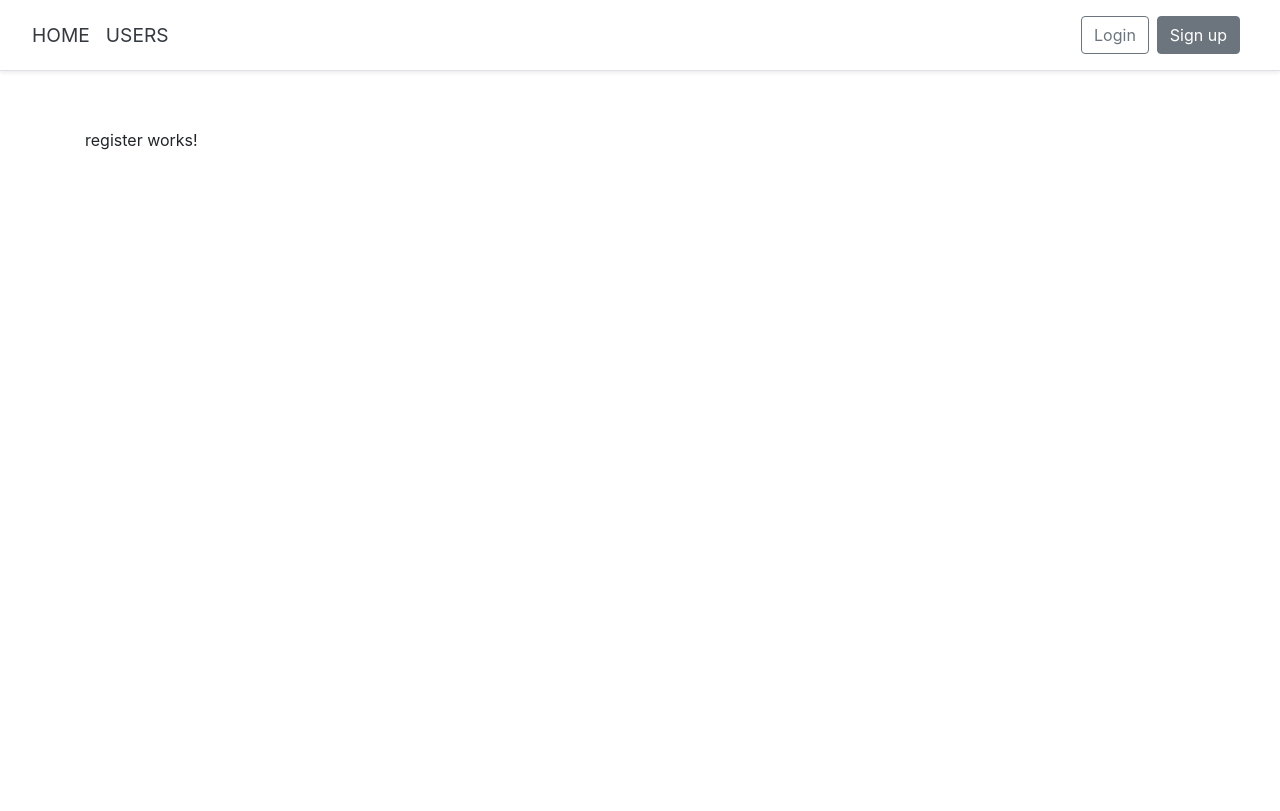
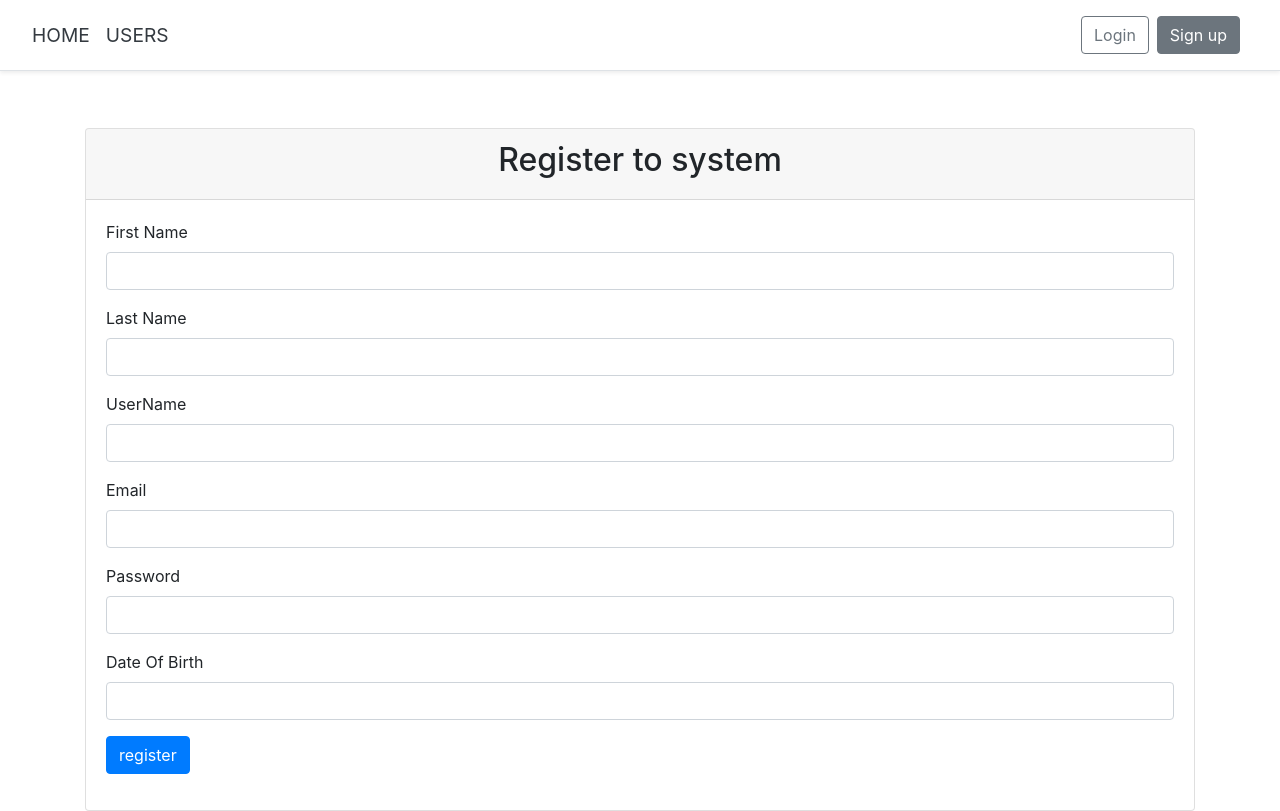
Before and after one commit to AhmedLotfi/XSchool, an Angular app: page /register in a window 1280 px wide. Built offline with nearby package versions, Linux system fonts and the light colour scheme.

Commit message:
add registration

```diff
--- /dev/null
+++ b/src/app/model/register/registerModel.ts
@@ -0,0 +1,20 @@
+export class RegisterModel {
+
+    userName: string;
+    password: string;
+    firstName: string;
+    lastName: string;
+    email: string;
+    dateOfBirth: string;
+    role: number | string;
+
+    constructor(userName: string, password: string, firstName: string, lastName: string, email: string, dob: string, role: string | number) {
+        this.userName = userName;
+        this.password = password;
+        this.firstName = firstName;
+        this.lastName = lastName;
+        this.email = email;
+        this.dateOfBirth = dob;
+        this.role = role;
+    }
+}
--- a/src/app/pages/accounts/register/register.component.html
+++ b/src/app/pages/accounts/register/register.component.html
@@ -1 +1,35 @@
-<p>register works!</p>
+<div class="card">
+    <div class="card-header">
+      <h2 class="text-center">Register to system</h2>
+      <p *ngIf="registrationMessage" class="alert alert-success">{{registrationMessage}}</p>
+    </div>
+      <div class="card-body">
+        <div class="form-group">
+          <label for="">First Name</label>
+          <input [(ngModel)]="firstName"  type="text" class="form-control" />
+        </div>
+        <div class="form-group">
+          <label for="">Last Name</label>
+          <input [(ngModel)]="lastName"  type="text" class="form-control" />
+        </div>
+        <div class="form-group">
+          <label for="">UserName</label>
+          <input [(ngModel)]="username"  type="text" class="form-control" />
+        </div>
+        <div class="form-group">
+          <label for="">Email</label>
+          <input [(ngModel)]="email"  type="text" class="form-control" />
+        </div>
+        <div class="form-group">
+          <label for="">Password</label>
+          <input [(ngModel)]="password" type="password" class="form-control" />
+        </div>
+        <div class="form-group">
+          <label for="">Date Of Birth</label>
+          <input [(ngModel)]="dateOfBirth" type="text" class="form-control" />
+        </div>
+        <div class="form-group">
+            <button class="btn btn-primary" (click)="register()">register</button>
+        </div>
+    </div>
+    </div>
--- a/src/app/pages/accounts/register/register.component.ts
+++ b/src/app/pages/accounts/register/register.component.ts
@@ -1,4 +1,9 @@
 import { Component, OnInit } from '@angular/core';
+import { Router } from '@angular/router';
+import { ToastrService } from 'ngx-toastr';
+import { RoleTypes } from 'src/app/helpers/appEnums';
+import { RegisterModel } from 'src/app/model/register/registerModel';
+import { AccountsService } from 'src/app/services/accounts.service';
 
 @Component({
   selector: 'app-register',
@@ -7,9 +12,31 @@ import { Component, OnInit } from '@angular/core';
 })
 export class RegisterComponent implements OnInit {
 
-  constructor() { }
+  email: string = '';
+  password: string = '';
+  username: string = '';
+  firstName: string = '';
+  lastName: string = '';
+  dateOfBirth: string = '';
 
-  ngOnInit(): void {
+  registrationMessage:string='';
+
+  constructor(private accountService: AccountsService, private router: Router, private toastr: ToastrService) { }
+
+  ngOnInit(): void {}
+
+  register() {
+
+    const registerModel = new RegisterModel(this.username, this.password, this.firstName,
+      this.lastName, this.email, this.dateOfBirth, RoleTypes.Student);
+
+    this.accountService.register(registerModel).subscribe(response => {
+      if (response.success) {
+        this.registrationMessage = `Your request sent to the admin please follow your email: ${this.email} for response`;
+      } else {
+        this.toastr.error(response.message);
+      }
+    });
   }
 
 }
--- a/src/app/services/accounts.service.ts
+++ b/src/app/services/accounts.service.ts
@@ -9,12 +9,13 @@ import { AppSettings } from '../helpers/appSettings';
 import { APIResponse } from '../model/core/apiResponse';
 import { LoginModel } from '../model/login/loginModel';
 import { catchError, retry } from 'rxjs/operators';
+import { RegisterModel } from '../model/register/registerModel';
 
 @Injectable({
   providedIn: 'root',
 })
 export class AccountsService {
-  constructor(private http: HttpClient) {}
+  constructor(private http: HttpClient) { }
 
   login(loginModel: LoginModel): Observable<APIResponse> {
     const httpOptions = {
@@ -24,9 +25,24 @@ export class AccountsService {
     };
 
     return this.http
-      .post<APIResponse>(
-        `${AppSettings.API_EndPoint}/Accounts/Login`,
+      .post<APIResponse>(`${AppSettings.API_EndPoint}/Accounts/Login`,
         loginModel,
+        httpOptions
+      )
+      .pipe(retry(1), catchError(this.handleError));
+  }
+
+
+  register(registerModel: RegisterModel): Observable<APIResponse> {
+    const httpOptions = {
+      headers: new HttpHeaders({
+        'Content-Type': 'application/json',
+      }),
+    };
+
+    return this.http
+      .post<APIResponse>(`${AppSettings.API_EndPoint}/Accounts/Register`,
+        registerModel,
         httpOptions
       )
       .pipe(retry(1), catchError(this.handleError));
```
